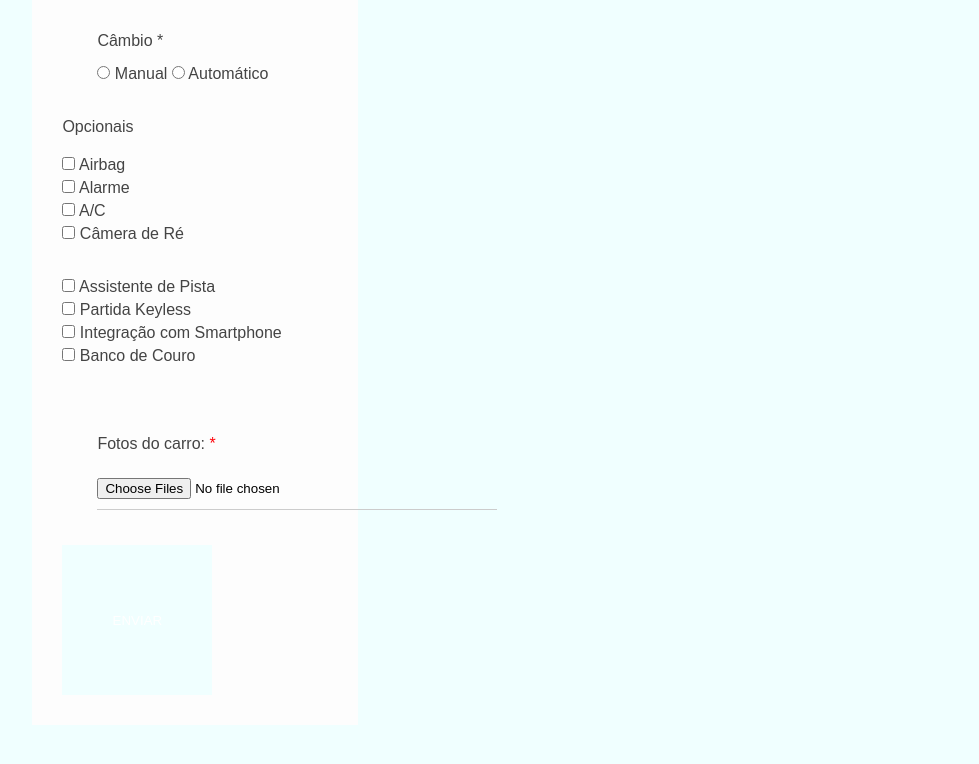
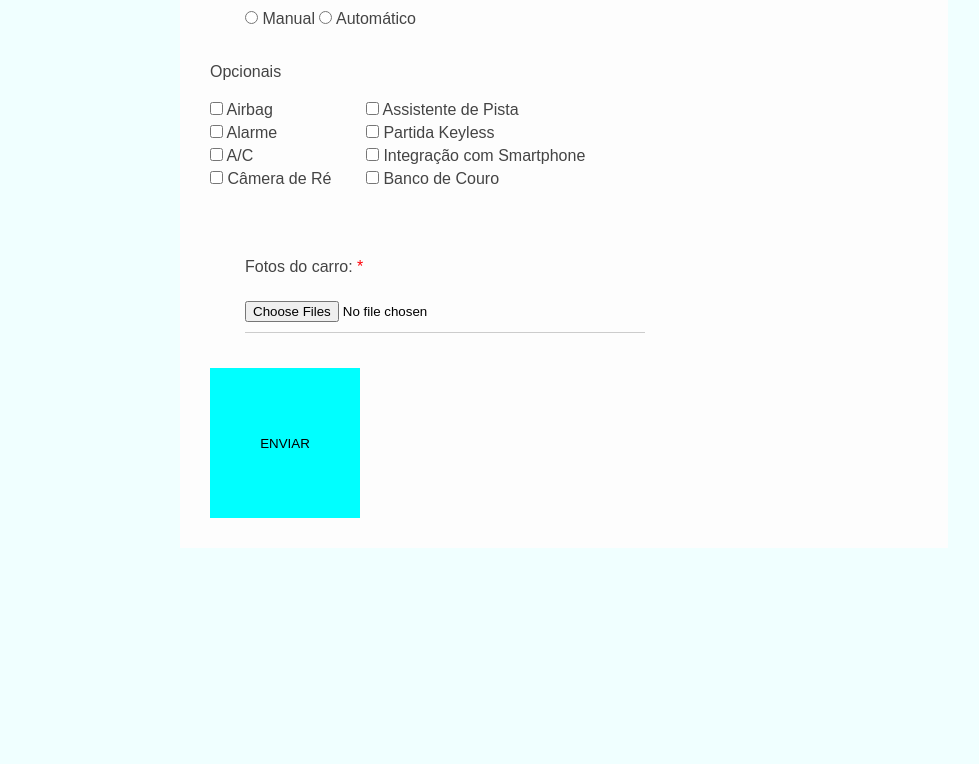
Before and after one commit to Thiagobf1/Form_Project, a plain HTML site: page index.html in a window 1280 px wide. Shown: the part 930-1694 px from the top of the page, without its empty margins (76-1055 px from the left). After the commit the page ends 1540 px from the top, so only its background shows below. Drawn offline with Linux system fonts and the light colour scheme.

Commit message:
Edit Btn

```diff
--- a/style.css
+++ b/style.css
@@ -8,7 +8,6 @@
 
 body {
   background-color: azure;
-  display: flex;
 }
 
 h1, h2, h3, h4, h5 {
@@ -114,8 +113,8 @@ textarea {
 }
 
 .btn-submit {
-  background-color: azure;
-  color: #fff;
+  background-color: rgb(0, 255, 255);
+  color: #000000;
   border: 2px solid transparent;
   width: 150px;
   height: 150px;
```
